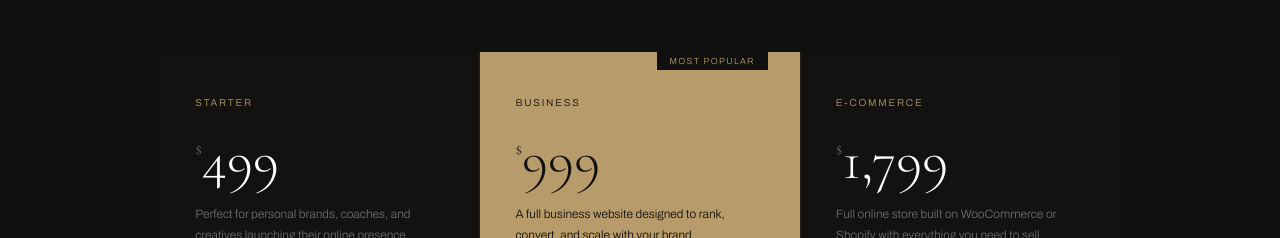
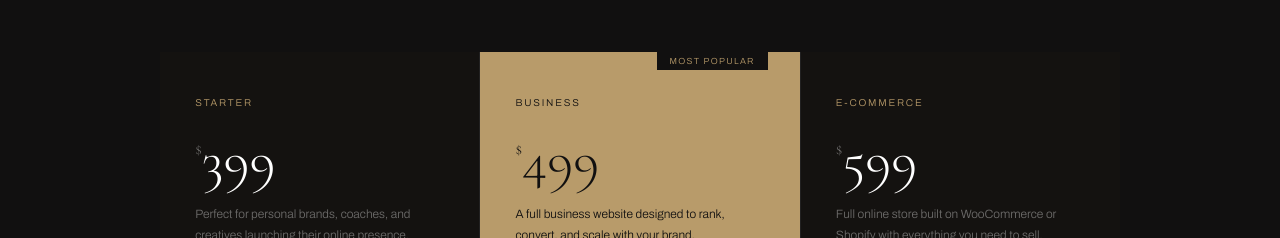
Before and after one commit to techguywebdev-cmyk/Techguywebdev-, a plain HTML site: page index.html in a window 1280 px wide. Shown: the part 2980-3218 px from the top of the page. Drawn offline with nearby package versions, Linux system fonts and the light colour scheme.

Commit message:
Update pricing for Starter, Business, and E-Commerce plans

```diff
--- a/index.html
+++ b/index.html
@@ -621,7 +621,7 @@
   <div class="pricing-grid">
     <div class="pricing-card" itemscope itemtype="https://schema.org/Offer">
       <p class="pricing-plan">Starter</p>
-      <div class="pricing-price"><span>$</span>499</div>
+      <div class="pricing-price"><span>$</span>399</div>
       <p class="pricing-desc" itemprop="description">Perfect for personal brands, coaches, and creatives launching their online presence.</p>
       <ul class="pricing-features">
         <li class="pricing-feature">Up to 3 pages</li>
@@ -636,7 +636,7 @@
     <div class="pricing-card featured" itemscope itemtype="https://schema.org/Offer">
       <span class="pricing-badge">Most Popular</span>
       <p class="pricing-plan">Business</p>
-      <div class="pricing-price"><span>$</span>999</div>
+      <div class="pricing-price"><span>$</span>499</div>
       <p class="pricing-desc" itemprop="description">A full business website designed to rank, convert, and scale with your brand.</p>
       <ul class="pricing-features">
         <li class="pricing-feature">Up to 8 pages</li>
@@ -651,7 +651,7 @@
     </div>
     <div class="pricing-card" itemscope itemtype="https://schema.org/Offer">
       <p class="pricing-plan">E-Commerce</p>
-      <div class="pricing-price"><span>$</span>1,799</div>
+      <div class="pricing-price"><span>$</span>599</div>
       <p class="pricing-desc" itemprop="description">Full online store built on WooCommerce or Shopify with everything you need to sell.</p>
       <ul class="pricing-features">
         <li class="pricing-feature">Unlimited products</li>
```
